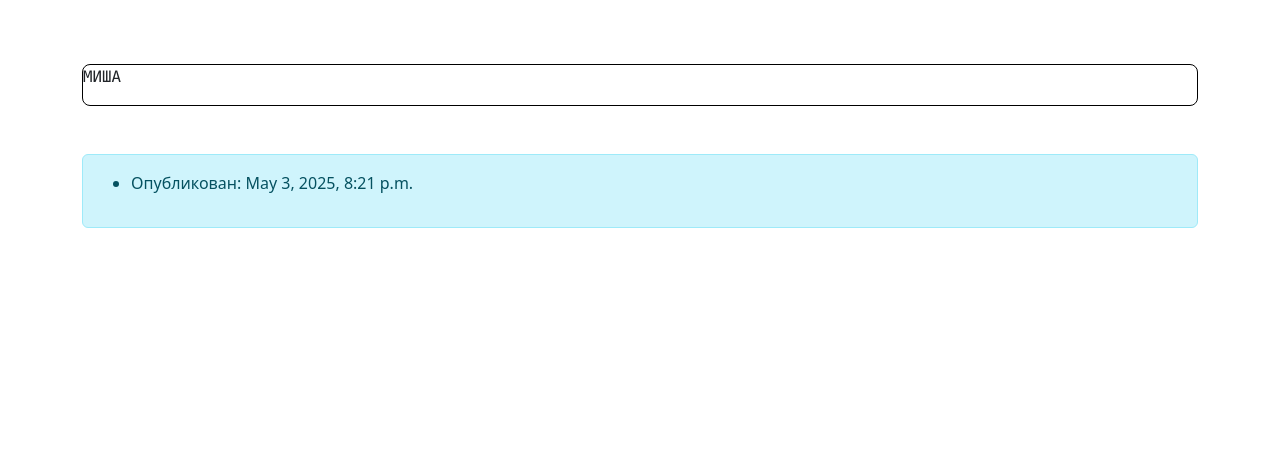
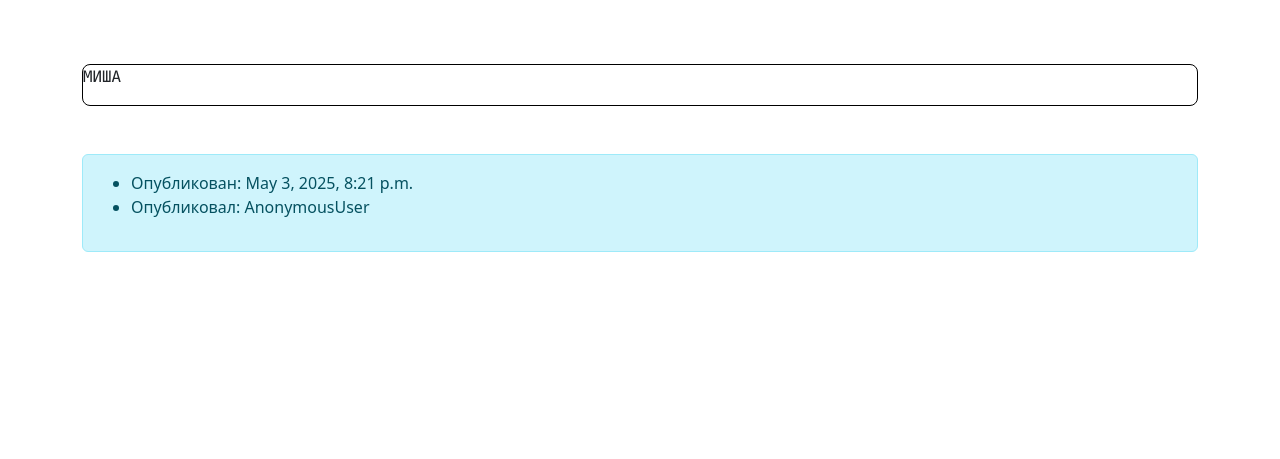
Before and after one commit to coder6497/FusionPost, a Django app: page /blogs/text_post_detail/15 in a window 1280 px wide. Shown: the part 144-603 px from the top of the page. Run offline with Django 5.2, Linux system fonts and the light colour scheme; data comes from the database, SQL or seed files in the repository; data that the repository does not hold is empty; some libraries are stand-ins or nearby versions.

Commit message:
modifed text_post_detail.html

```diff
--- a/fusionpost/blogs/templates/posts/text_post_detail.html
+++ b/fusionpost/blogs/templates/posts/text_post_detail.html
@@ -21,7 +21,8 @@
     <br><br>
     <div class="alert alert-info" role="alert">
         <ul>
-            <li>Опубликован: {{ text_post.publish }}</li>
+            <li>Опубликован: {{ text_post.publish }} </li>
+            <li>Опубликовал: {{ request.user }}</li>
             {% if text_post.image %}
                 <li>Название файла: {% image_name_without_path text_post.id %}</li>
                 <li>Размер файла: {% get_image_size_in_megabytes text_post.id %} МБ</li>
```
